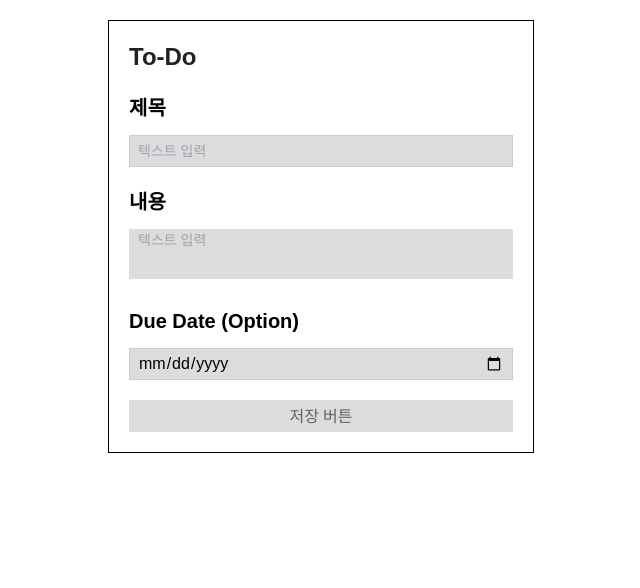
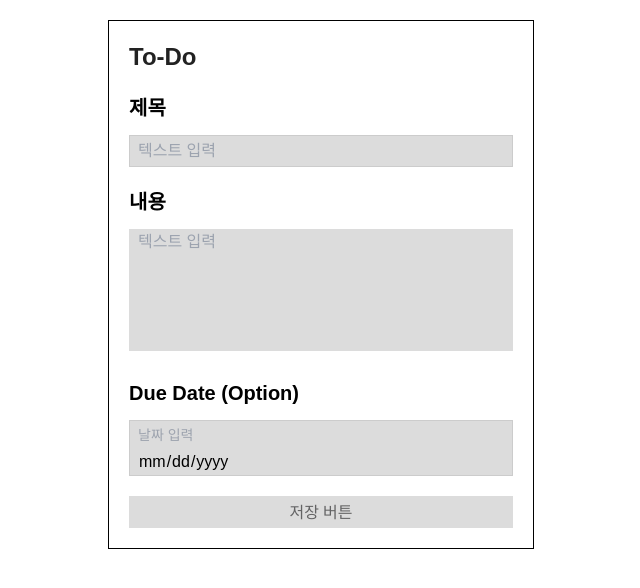
Before and after one commit to YuMyeongJun/weekly-simple-to-do-list, a React (Vite) app: page / in a window 1280 px wide. Both pictures are taken after a click on the button "추가버튼". Shown: the top 588 px of the page, without its empty margins (319-959 px from the left). Built offline with nearby package versions, Linux system fonts and the light colour scheme; a web font is replaced by a local one.

Commit message:
refactor: todo list

```diff
--- a/src/components/pages/todo-create/TodoCreateComponent.tsx
+++ b/src/components/pages/todo-create/TodoCreateComponent.tsx
@@ -58,6 +58,7 @@ export const TodoCreateComponent = () => {
               invalid: errors.content,
             })}
             placeholder="텍스트 입력"
+            rows={5}
             {...register("content")}
           ></textarea>
           {errors.content?.message && (
@@ -70,7 +71,7 @@ export const TodoCreateComponent = () => {
           <input
             type="date"
             className="weekly-input w-full"
-            placeholder="날짜 입력"
+            data-placeholder="날짜 입력"
             {...register("date")}
           />
         </PageSection>
--- a/src/components/pages/todo-list/TodoListWeather.tsx
+++ b/src/components/pages/todo-list/TodoListWeather.tsx
@@ -1,4 +1,5 @@
 import { Slider } from "@components/data-display";
+import { Flex } from "@components/layout";
 import { useWeatherListQuery } from "@hooks";
 import { weatherLabel, WeatherType, weatherTypes } from "@models";
 import { dateUtils } from "@modules";
@@ -21,13 +22,13 @@ export const TodoListWeather = () => {
           {Children.toArray(
             data?.map((item) => {
               return (
-                <div className="bg-[var(--weekly-secondary-color-light)]">
+                <Flex vertical align="center" justify="center" className="min-h-36 bg-[var(--weekly-secondary-color-light)]">
                   <div>
                     {dateUtils.convertDateToBanksaladDateWeekFormat(item.date)}
                   </div>
                   <div>{weatherLabel[item.weather]}</div>
                   <div>{item.temp}도</div>
-                </div>
+                </Flex>
               );
             }),
           )}
--- a/src/modules/utils/date/date.ts
+++ b/src/modules/utils/date/date.ts
@@ -38,6 +38,6 @@ export const dateUtils = {
     if (!date) return false;
     const nowDate = new Date()
     const _date = new Date(date)
-    return nowDate > _date
+    return nowDate >= _date
   }
 };
--- a/src/styles/base.css
+++ b/src/styles/base.css
@@ -73,8 +73,3 @@ textarea {
   --weekly-placeholder-text-color: #dcdcdc;
   --weekly-placeholder-font-weight: 500;
 }
-
-
-*::placeholder {
-  @apply text-sm text-black;
-}
--- a/src/styles/input.css
+++ b/src/styles/input.css
@@ -1,7 +1,14 @@
 .weekly-input {
-    @apply border-[length:var(--weekly-border-width)] border-[var(--weekly-border-color)] px-2 bg-[var(--weekly-secondary-color-light)] min-h-[var(--weekly-control-height)];
-  }
+  @apply border-[length:var(--weekly-border-width)] border-[var(--weekly-border-color)] px-2 bg-[var(--weekly-secondary-color-light)] min-h-[var(--weekly-control-height)];
+}
 
-  .weekly-input.invalid {
-    @apply border-[var(--weekly-error-color-main)] ring-2 ring-[var(--weekly-error-color-light)];
-  }
+.weekly-input.invalid {
+  @apply border-[var(--weekly-error-color-main)] ring-2 ring-[var(--weekly-error-color-light)];
+}
+
+input[type="date"] {
+  @apply relative w-full before:content-[attr(data-placeholder)] before:w-full before:h-full before:leading-loose before:text-[#9da3ae] before:text-sm;
+}
+input[type="date"]::-webkit-calendar-picker-indicator {
+  @apply absolute w-full h-full text-transparent cursor-pointer left-0 top-0 bg-transparent bg-none;
+}
```
